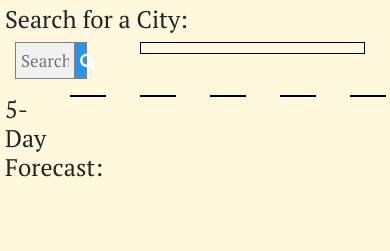
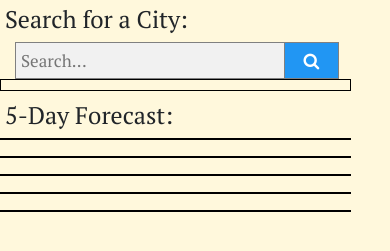
Before and after one commit to caseofbase18/weather_dashboard, a plain HTML site: page index.html in a window 390 px wide. Shown: the part 71-322 px from the top of the page. Drawn offline with nearby package versions, Linux system fonts and the light colour scheme.

Commit message:
updated README, js, css, html, added screenshot

```diff
--- a/assets/script.js
+++ b/assets/script.js
@@ -1,7 +1,7 @@
 var cityNames = JSON.parse(localStorage.getItem("search_history")) || [];
 
 // this function allows the user to search for the cities and stores the cities into local storage
-$("#city-search").click(function (event){
+$("#city-search").click(function (event) {
     event.preventDefault();
     var city = $("#city-name").val();
     getForecast(city);
@@ -13,10 +13,11 @@ $("#city-search").click(function (event){
 })
 
 // this function allows the user to refresh the city while appending searched cities
-function historyButtonMaker () {
+function historyButtonMaker() {
     $("#list").empty();
-    for (var i=0; i < cityNames.length; i++) {
+    for (var i = 0; i < cityNames.length; i++) {
         var listCities = $("<li>").text(cityNames[i]);
+
         $("#list").append(listCities);
     }
 }
@@ -25,14 +26,14 @@ historyButtonMaker();
 var apiKey = "dd7f8b34000563dacdc6cada582ea1cf";
 
 // gets forecast of city
-function getForecast (cityname) {
+function getForecast(cityname) {
 
     var queryURL = `https://api.openweathermap.org/data/2.5/weather?q=${cityname}&appid=${apiKey}`;
 
     $.ajax({
         url: queryURL,
         method: "GET"
-      }).then(function(response) {
+    }).then(function (response) {
         console.log(response);
 
         var kelvinTemp = response.main.temp;
@@ -45,7 +46,7 @@ function getForecast (cityname) {
         var humidity = $("<p>").text("Humidity: " + response.main.humidity + "%");
         var windSpeed = $("<p>").text("Wind Speed: " + response.wind.speed + " MPH");
 
-          $("#city-stats").append(name, weatherIcon, temp, humidity, windSpeed);
+        $(".city-stats").append(name, weatherIcon, temp, humidity, windSpeed);
 
         var latitude = response.coord.lat;
         var longitude = response.coord.lon;
@@ -54,32 +55,33 @@ function getForecast (cityname) {
 }
 
 // gets UVI for city
-function uvIndex (lat, lon) {
+function uvIndex(lat, lon) {
 
     var queryURL = `http://api.openweathermap.org/data/2.5/uvi?appid=${apiKey}&lat=${lat}&lon=${lon}`;
 
     $.ajax({
         url: queryURL,
         method: "GET"
-      }).then(function(response) {
+    }).then(function (response) {
         console.log(response);
 
-          var uvI = $("<p>").text("UV Index: " + response.value);
+        var uvI = $("<p>").text("UV Index: " + response.value).css("color", "red");
 
-          $("#city-stats").append(uvI);
+        $("#uv-index").append(uvI);
 
     });
 }
 
+
 // gets five day forecast for searched
-function fiveDayForecast (fiveday){
+function fiveDayForecast(fiveday) {
 
     var queryURL = `https://api.openweathermap.org/data/2.5/forecast?q=${fiveday}&appid=${apiKey}`;
 
     $.ajax({
         url: queryURL,
         method: "GET"
-      }).then(function(response) {
+    }).then(function (response) {
         console.log(response);
 
         var kelvinTemp1 = response.list[1].main.temp;
--- a/assets/style.css
+++ b/assets/style.css
@@ -41,7 +41,6 @@
     display: table;
   }
 
-
   h1 {
     text-align: center;
     background-color: blue;
@@ -53,9 +52,7 @@
     margin-left: 5px;
   }
 
-
-
-  #city-stats {
+  .city-stats {
     border: 1px solid black;
     width: 90%;
     padding-left: 10px;
@@ -65,9 +62,11 @@
 
   li {
     list-style: none;
-
+    border: 1px solid grey;
+    background: whitesmoke;
+    width: 75%;
+    padding-left: 5px;
   }
-
 
   #day1 {
     border: 1px solid black;
--- a/index.html
+++ b/index.html
@@ -16,49 +16,49 @@
     <h4>Search for a City:</h4>
 
     <div class="row">
-        <div class="col-4">
+        <div class="col-xl-4 col-lg-4 col-md-12 col-sm-12">
             <div class="container">
                 <form class="example" action="action_page.php">
                     <input id="city-name" type="text" placeholder="Search..." name="search">
                     <button type="submit" id="city-search"><i class="fa fa-search"></i></button>
                 </form>
-                <ul id="list"></ul>
+                <ul class="list-group" id="list">
+                    <li class="list-group-item"></li>
+                </ul>
             </div>
         </div>
-        <div class="col-8">
+        <div class="col-xl-8 col-lg-8 col-md-12 col-sm-12">
             <!-- div for city, temp, humidity, wind speed, uvi-->
-            <div id="city-stats"></div>
+            <div>
+                <div class="city-stats" id="uv-index"></div>
+            </div>
         </div>
     </div>
 
 
     <div id="five-days">
-        <div class= "row">
-            <div class="col-2">
+        <div class="row">
+            <div class="col-xl-2 col-lg-2 col-md-12 col-sm-12">
                 <h4>5-Day Forecast:</h4>
             </div>
-            <div class="col-2">
+            <div class="col-xl-2 col-lg-2 col-md-12 col-sm-12">
                 <ul id="day1"></ul>
             </div>
-            <div class= "col-2">
+            <div class="col-xl-2 col-lg-2 col-md-12 col-sm-12">
                 <ul id="day2"></ul>
             </div>
-            <div class= "col-2">
+            <div class="col-xl-2 col-lg-2 col-md-12 col-sm-12">
                 <ul id="day3"></ul>
             </div>
-            <div class= "col-2">
+            <div class="col-xl-2 col-lg-2 col-md-12 col-sm-12">
                 <ul id="day4"></ul>
             </div>
-            <div class="col-2">
+            <div class="col-xl-2 col-lg-2 col-md-12 col-sm-12">
                 <ul id="day5"></ul>
             </div>
         </div>
 
     </div>
-
-
-
-
 
 
 
```
Also changed, not shown: assets/weather_dashboard.png (added), 1 other file. Lines whose indentation alone changed are shown as unchanged.
